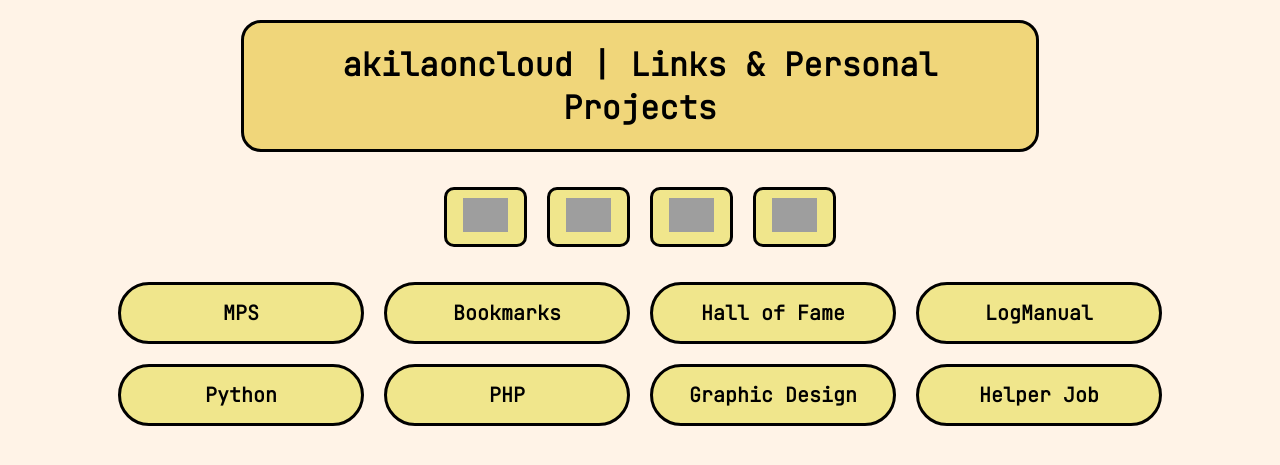
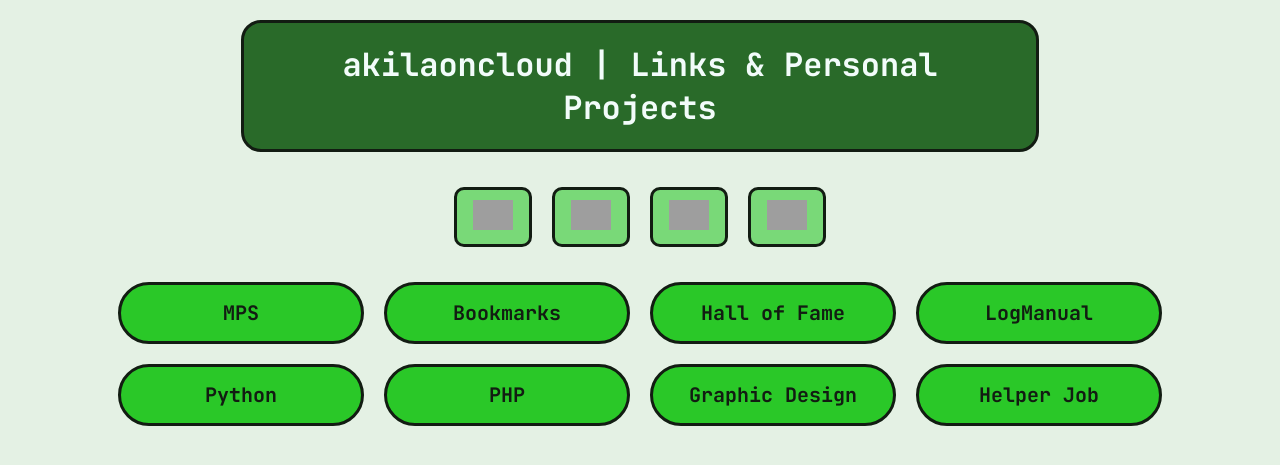
Before and after one commit to akilaoncloud/Lobby, a PHP site: page /index.html in a window 1280 px wide. Shown: the top 465 px of the page. Run offline with PHP 8.4, Linux system fonts and the light colour scheme; grey boxes are pictures that could not be loaded.

Commit message:
update lobby ui color

```diff
--- a/index.html
+++ b/index.html
@@ -16,10 +16,10 @@
         <img src="https://www.svgrepo.com/show/473572/codepen.svg" alt="CodePen Logo">
       </a>
       <a class="button link" href="https://linkedin.com/in/akilaoncloud/">
-        <img src="https://www.svgrepo.com/show/448234/linkedin.svg" alt="LinkedIn Logo">
+        <img src="https://www.svgrepo.com/show/379203/linkedin.svg" alt="LinkedIn Logo">
       </a>
       <a class="button link" href="https://youtube.com/@akilaoncloud">
-        <img src="https://www.svgrepo.com/show/475700/youtube-color.svg" alt="YouTube Logo">
+        <img src="https://www.svgrepo.com/show/513089/youtube-168.svg" alt="YouTube Logo">
       </a>
     </section>
     <section id="buttons">
--- a/style.css
+++ b/style.css
@@ -1,10 +1,23 @@
-@import url("https://fonts.googleapis.com/css2?family=JetBrains+Mono:wght@300&display=swap");
+@import url('https://fonts.googleapis.com/css2?family=JetBrains+Mono:wght@700&display=swap');
+
+:root {
+  --background: #e4f1e4;
+
+  --title: #296a29;
+  --title-text: #f2fcfa;
+
+  --button: #2ac828;
+  --button-text: #121c12;
+  --button-hover: #79d978;
+
+  --link-button: #79d978;
+}
 
 /* Corpo do Site*/
 
 body {
   margin: 20px 8%;
-  background-color: #fff3e7;
+  background-color: var(--background);
   font-family: "JetBrains Mono";
 }
 
@@ -21,8 +34,9 @@ h1.title {
   margin-bottom: 10px;
   width: 70%;
 
-  background-color: #f0d67a;
-  border: 3px solid black;
+  background-color: var(--title);
+  border: solid 3px var(--button-text);
+  color: var(--title-text);
   padding: 20px;
 
   border-radius: 20px;
@@ -46,22 +60,17 @@ a.button {
   width: 200px;
   margin: 10px;
 
-  background-color: khaki;
-  border: solid 3px black;
+  background-color: var(--button);
+  border: solid 3px var(--button-text);
   border-radius: 50px;
   padding: 15px 20px;
 
   text-decoration: none;
-  color: inherit;
+  color: var(--button-text);
   font-size: 10pt;
   text-align: center;
 
   transition: 0.25s;
-}
-
-.button:hover {
-  border: solid 3px black;
-  background-color: #e0c64c;
 }
 
 h2 {
@@ -69,11 +78,22 @@ h2 {
 }
 
 a.button.link {
+  background-color: var(--link-button);
   border-radius: 10px;
   width: auto;
+  padding: 10px 16px;
+  transition: 0.25s;
+}
+
+img {
+  width: 40px;
+}
+
+.button.link:hover {
+  border: dotted;
   padding: 8px 16px;
 }
 
-img {
-  width: 45px;
+.button:hover {
+  background-color: var(--button-hover);
 }
```
